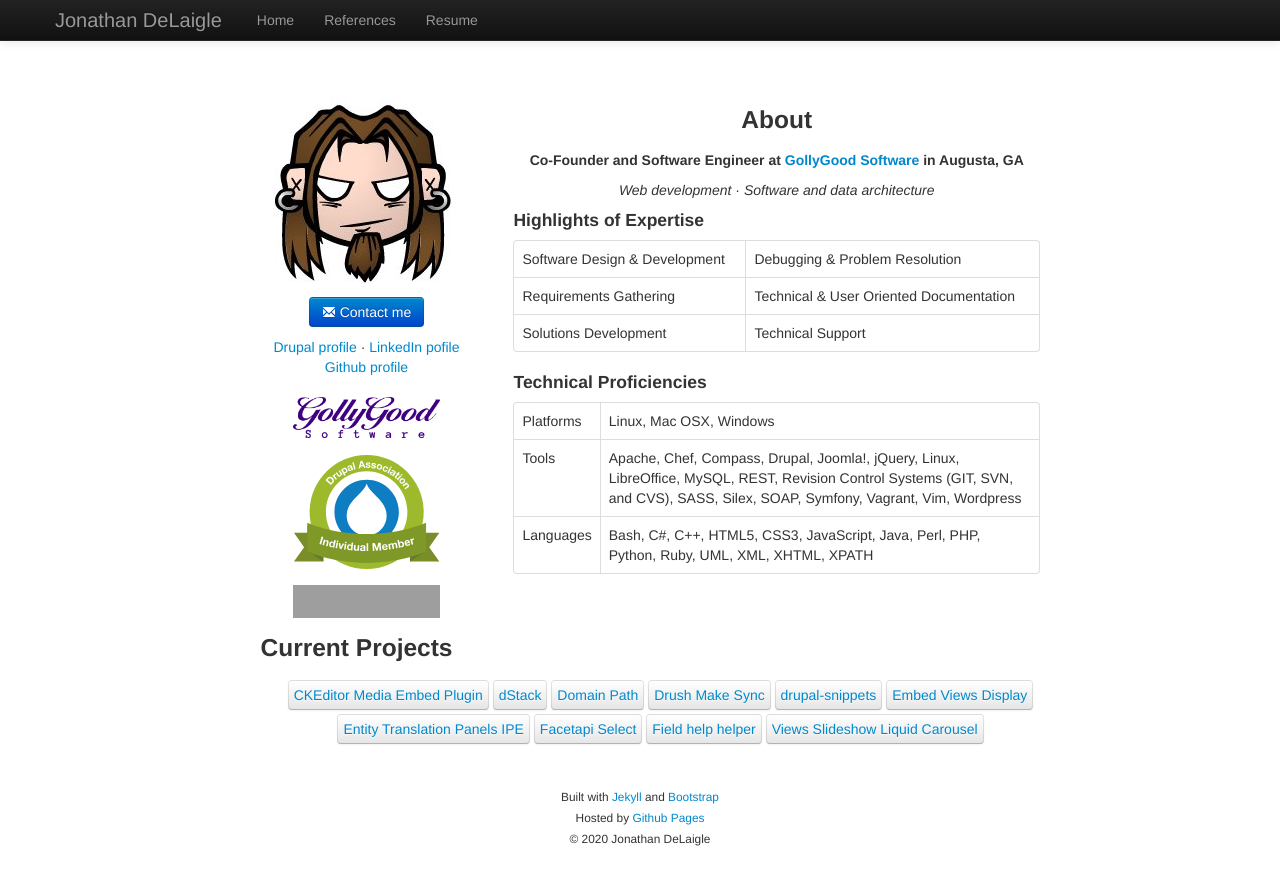
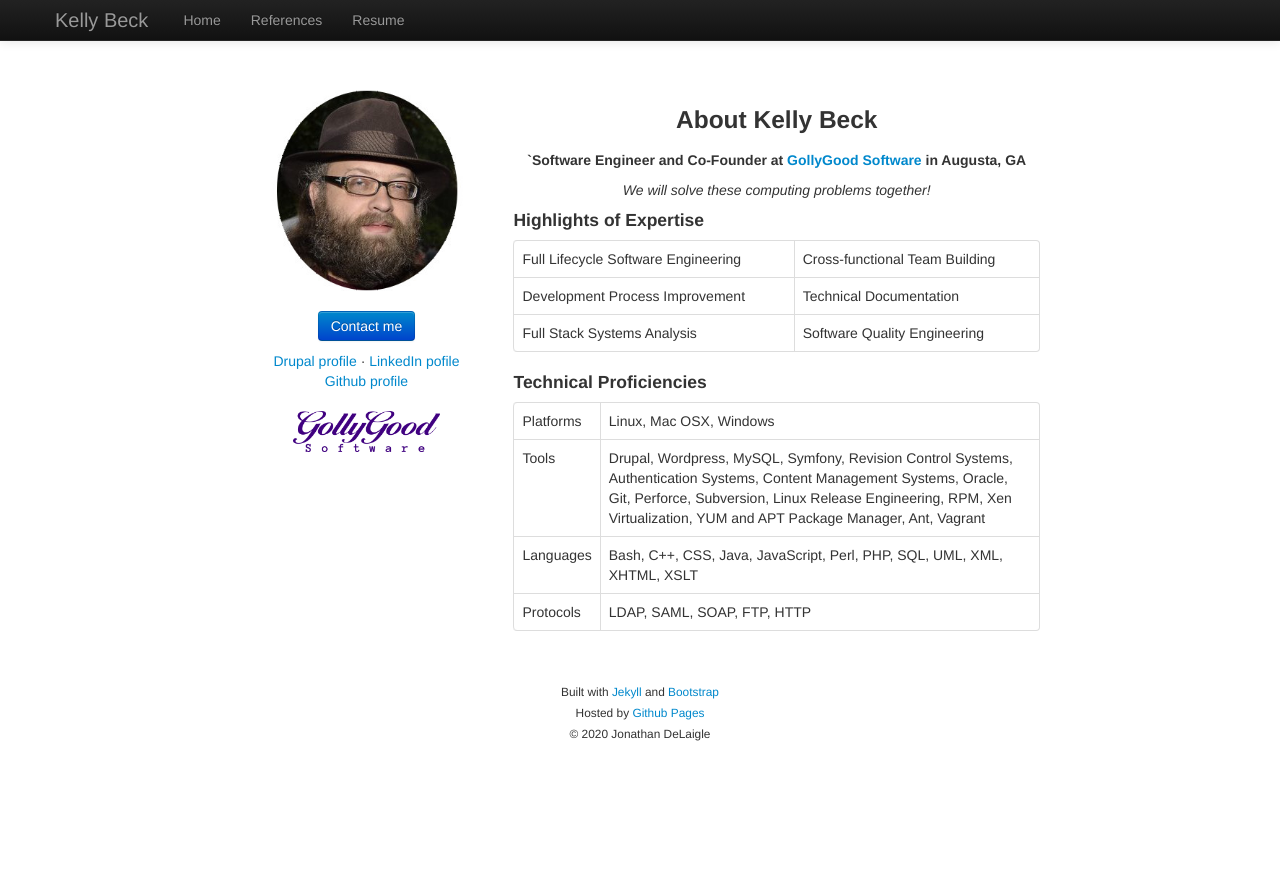
Before and after one commit to kpolymorphic/kpolymorphic.github.io, a Jekyll site: the page built from index.html, in a window 1280 px wide and 900 px high. Shown: the top 885 px of the window. Built offline with Jekyll 4.4.1, drawn with Linux system fonts in a browser that asks for light colours; nearby versions of some CDN libraries; grey boxes are pictures that could not be loaded.

Commit message:
Redone for kelly

```diff
--- a/_config.yml
+++ b/_config.yml
@@ -1,10 +1,10 @@
 # Site settings
-title: Jonathan DeLaigle
-email: delaigle.jonathan@gmail.com
+title: Kelly Beck
+email: kelly@kellybeck.me
 description: ""
 baseurl: ""
 highlighter: pygments
-url: "http://www.grndlvl.com"
+url: "http://kellybeck.me"
 exclude:
   - atom.xml
   - feed.xml
--- a/_includes/header.html
+++ b/_includes/header.html
@@ -11,7 +11,7 @@
             <ul class="nav">
               <li><a href="/">Home</a></li>
               <li><a href="/references/">References</a></li>
-              <li><a href="/JonathanDeLaigle.pdf">Resume</a></li>
+              <li><a href="/KellyBeck.pdf">Resume</a></li>
             </ul>
           </div><!--/.nav-collapse -->
         </div>
--- a/css/styles.css
+++ b/css/styles.css
@@ -29,3 +29,8 @@
 a.btn-home:visited {
   color: white;
 }
+
+img#avatar {
+  width: 200px;
+  margin-bottom: 20px;
+}
--- a/index.html
+++ b/index.html
@@ -4,57 +4,36 @@
     <div class="home row-fluid">
       <div class="span4">
         <div class="center">
-          <img alt="Gorillaz inspired avatar of myself." src="/images/avatar.jpg" title="Gorillaz inspired avatar of myself." />
+          <img id="avatar" alt="Kelly Beck" src="/images/avatar.jpg" title="Kelly Beck" />
           <p>
-            <a title="Contact me via e-mail." class="btn btn-primary" href="mailto:delaigle.jonathan@gmail.com"><i class="icon-envelope icon-white"></i> Contact me</a>
+            <a title="Contact me via e-mail." class="btn btn-primary" href="mailto:kelly@kellybeck.me"> Contact me</a>
           </p>
-          <a href="http://drupal.org/user/103553" title="Drupal profile.">Drupal profile</a> · <a href="http://linkedin.com/in/delaigle" title="Connect with me on LinkIn.">LinkedIn pofile</a><br />
-          <a href="http://github.com/grndlvl" title="Follow me on Github.">Github profile</a><br /><br />
+          <a href="http://drupal.org/user/46483" title="Drupal profile.">Drupal profile</a> · <a href="http://linkedin.com/in/kmbeck" title="Connect with me on LinkIn.">LinkedIn pofile</a><br />
+          <a href="http://github.com/kpolymorphic" title="Follow me on Github.">Github profile</a><br /><br />
           <a href="http://www.gollygoodsoftware.com" title="GollyGood Software, a software engineering firm founded in Augusta, Georgia that is dedicated to the craft of producing the best, quality software humanly possible."><img alt="GollyGood Software's logo" width="147" src="/images/gollygood.png" /></a><br />
-          <a href="https://assoc.drupal.org/user/704" title="Drupal Assocation member page."><img alt="Drupal Association individual member" width="147" src="/images/association_ind_member_badge.svg" /></a><br />
-          <a href="https://gratipay.com/grndlvl/" title="Support via Gratipay"><img alt="Support via Gratipay" width="147" src="https://cdn.rawgit.com/gratipay/gratipay-badge/2.3.0/dist/gratipay.svg"/></a><br />
-          <!--<a href="http://advomatic.com" title="Advomatic, a full service web technology firm."><img alt="Advomatic's logo" width="147" src="/images/advomaticsmall.png" /></a><br />-->
-          <!--<a href="http://getcadre.com" title="Cadre - Simply Solid Web Hosting."><img alt="Cadre's logo" width="147" src="/images/hosting_logo.png"></a><br />-->
-          <!--<a href="http://www.vim.org" title="Vim - The one true religion."><img alt="Vim's logo" src="/images/vim.png" /></a>-->
         </div>
       </div>
       <div class="span8">
         <div class="center">
-          <h3 id="about">About</h3>
-          <h5>Co-Founder and Software Engineer at <a href="http://www.gollygoodsoftware.com">GollyGood Software</a> in Augusta, GA</h5>
+          <h3 id="about">About Kelly Beck</h3>
+          <h5>`Software Engineer and Co-Founder at <a href="http://www.gollygoodsoftware.com">GollyGood Software</a> in Augusta, GA</h5>
           <p>
-            <em>Web development · Software and data architecture</em>
+            <em>We will solve these computing problems together!</em>
           </p>
         </div>
         <h4>Highlights of Expertise</h4>
         <table class="table table-bordered">
-          <tr><td>Software Design & Development</td><td>Debugging & Problem Resolution</td></tr>
-          <tr><td>Requirements Gathering</td><td>Technical & User Oriented Documentation</td></tr>
-          <tr><td>Solutions Development</td><td>Technical Support</td></tr>
+          <tr><td>Full Lifecycle Software Engineering</td><td>Cross-functional Team Building</td></tr>
+          <tr><td>Development Process Improvement</td><td>Technical Documentation</td></tr>
+          <tr><td>Full Stack Systems Analysis</td><td>Software Quality Engineering</td></tr>
         </table>
 
         <h4>Technical Proficiencies</h4>
         <table class="table table-bordered">
           <tr><td>Platforms</td><td>Linux, Mac OSX, Windows</td></tr>
-          <tr><td>Tools</td><td>Apache, Chef, Compass, Drupal, Joomla!, jQuery, Linux, LibreOffice, MySQL, REST, Revision Control Systems (GIT, SVN, and CVS), SASS, Silex, SOAP, Symfony, Vagrant, Vim, Wordpress</td></tr>
-          <tr><td>Languages</td><td>Bash, C#, C++, HTML5, CSS3, JavaScript, Java, Perl, PHP, Python, Ruby, UML, XML, XHTML, XPATH</td></tr>
+          <tr><td>Tools</td><td>Drupal, Wordpress, MySQL, Symfony, Revision Control Systems, Authentication Systems, Content Management Systems, Oracle, Git, Perforce, Subversion, Linux Release Engineering, RPM,  Xen Virtualization, YUM and APT Package Manager, Ant, Vagrant</td></tr>
+          <tr><td>Languages</td><td>Bash, C++, CSS, Java, JavaScript, Perl, PHP, SQL, UML, XML, XHTML, XSLT</td></tr>
+          <tr><td>Protocols</td><td>LDAP, SAML, SOAP, FTP, HTTP</td></tr>
         </table>
       </div>
-      <div class="span12">
-        <h3 id="current-projects">Current Projects</h3>
-        <div class="center">
-          <ul class="inline">
-            <li class="btn" style="margin: 2px auto"><a href="http://drupal.org/project/ckeditor_media_embed">CKEditor Media Embed Plugin</a></li>
-            <li class="btn" style="margin: 2px auto"><a href="http://dstack.gollygood.software">dStack</a></li>
-            <li class="btn" style="margin: 2px auto"><a href="http://drupal.org/project/domain_path">Domain Path</a></li>
-            <li class="btn" style="margin: 2px auto"><a href="http://drupal.org/sandbox/grndlvl/1930260">Drush Make Sync</a></li>
-            <li class="btn" style="margin: 2px auto"><a href="http://github.com/grndlvl/drupal-snippets">drupal-snippets</a></li>
-            <li class="btn" style="margin: 2px auto"><a href="http://drupal.org/project/embed_views">Embed Views Display</a></li>
-            <li class="btn" style="margin: 2px auto"><a href="http://drupal.org/sandbox/grndlvl/1885422">Entity Translation Panels IPE</a></li>
-            <li class="btn" style="margin: 2px auto"><a href="http://drupal.org/project/facetapi_select">Facetapi Select</a></li>
-            <li class="btn" style="margin: 2px auto"><a href="http://drupal.org/project/field_help_helper">Field help helper</a></li>
-            <li class="btn" style="margin: 2px auto"><a href="http://drupal.org/project/views_slideshow_liquidcarousel">Views Slideshow Liquid Carousel</a></li>
-          </ul>
-        </div>
-      </div>
     </div>
```
Also changed, not shown: bower.json (+4 -4 lines), references.html (+48 -28 lines), Gemfile.lock, images/avatar.jpg, 1 other file.
